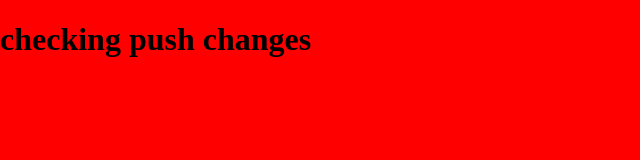
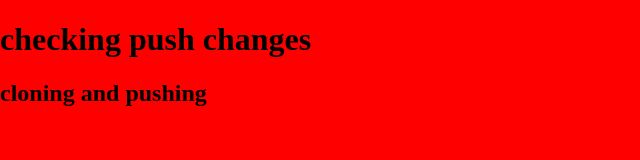
Before and after one commit to omarawad0/git-one, a plain HTML site: page index.html in a window 1280 px wide. Shown: the whole page, without its empty margins (0-640 px from the left). Drawn offline with Linux system fonts and the light colour scheme.

Commit message:
creating h2

```diff
--- a/index.html
+++ b/index.html
@@ -8,5 +8,6 @@
 </head>
 <body>
     <h1>checking push changes</h1>
+    <h2>cloning and pushing</h2>
 </body>
 </html>
```
